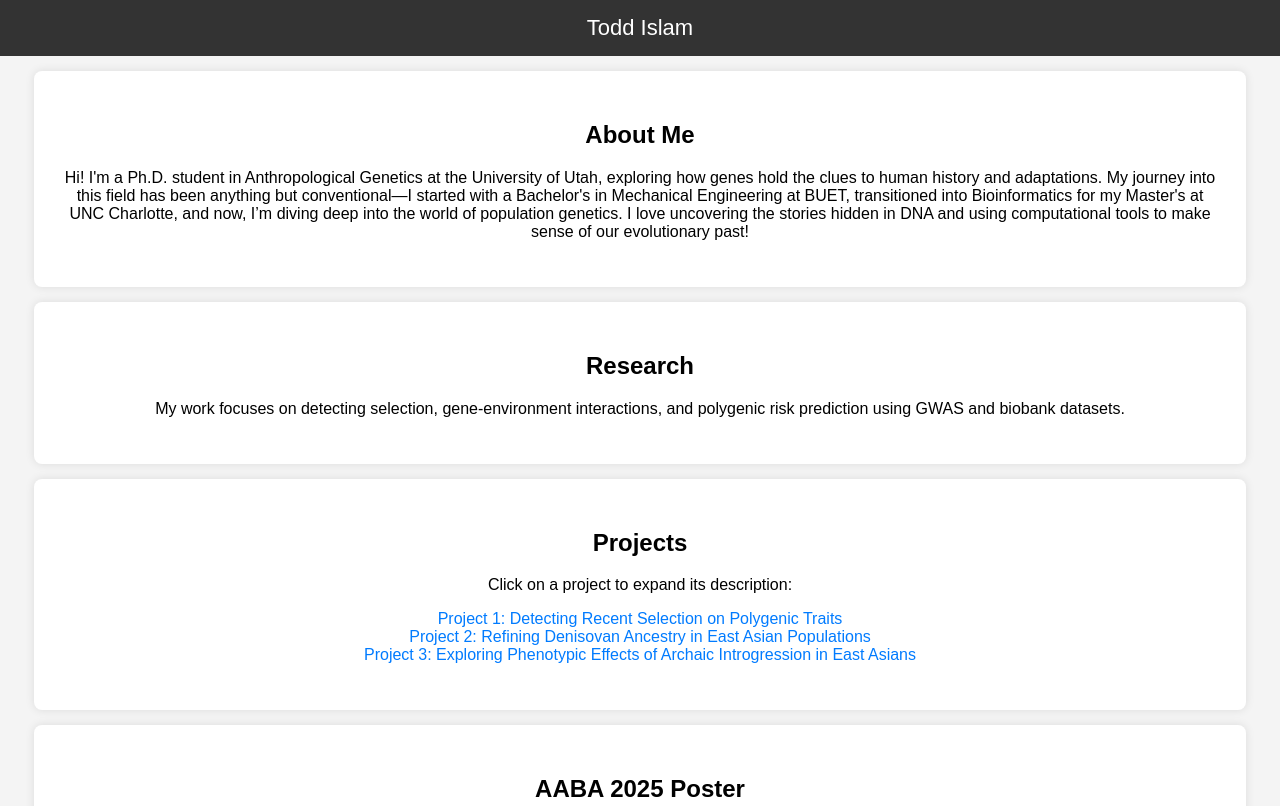
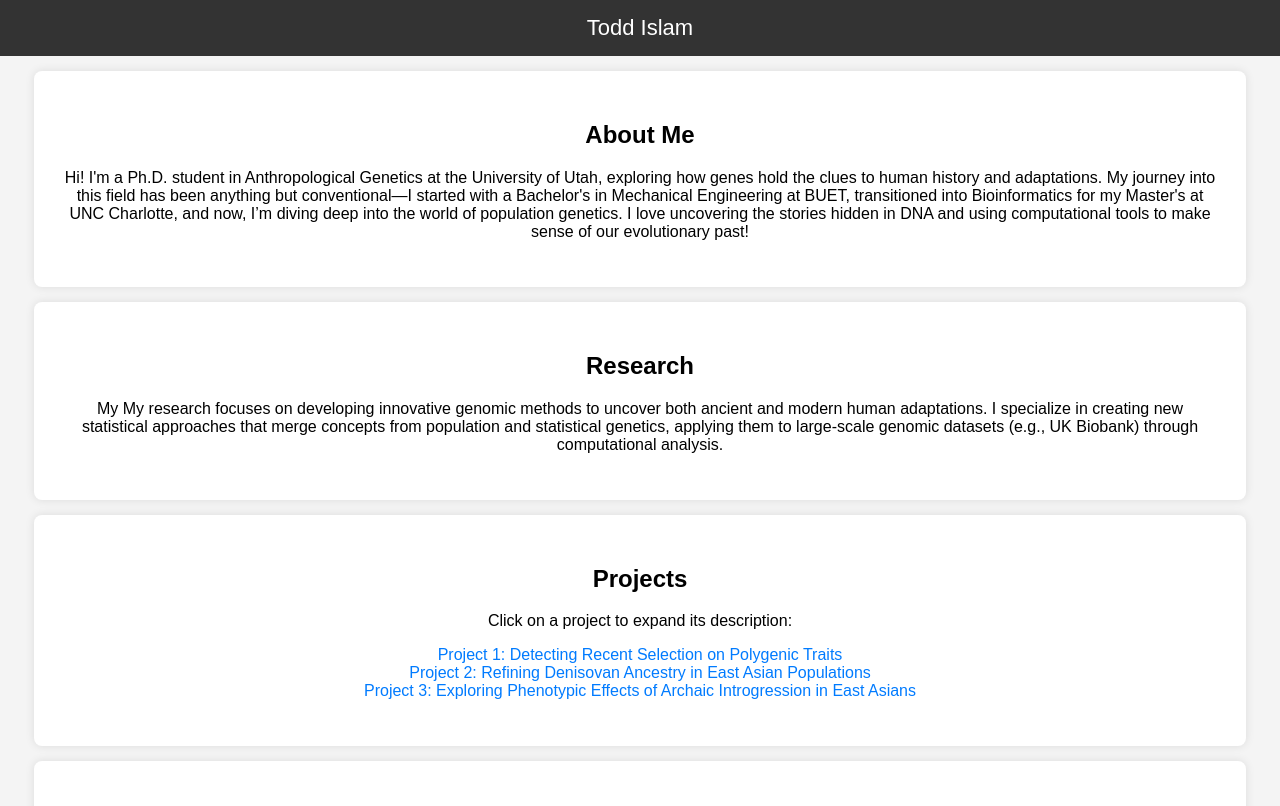
Before and after one commit to mtisla/mtisla.github.io, a plain HTML site: page index.html in a window 1280 px wide. Shown: the top 806 px of the page. Drawn offline with Linux system fonts and the light colour scheme.

Commit message:
Update index.html

```diff
--- a/index.html
+++ b/index.html
@@ -116,7 +116,9 @@
 
 <section>
     <h2>Research</h2>
-    <p>My work focuses on detecting selection, gene-environment interactions, and polygenic risk prediction using GWAS and biobank datasets.</p>
+    <p>My My research focuses on developing innovative genomic methods to uncover both ancient and modern human adaptations.
+        I specialize in creating new statistical approaches that merge concepts from population and statistical genetics,
+        applying them to large-scale genomic datasets (e.g., UK Biobank) through computational analysis.</p>
 </section>
 
 <section>
```
